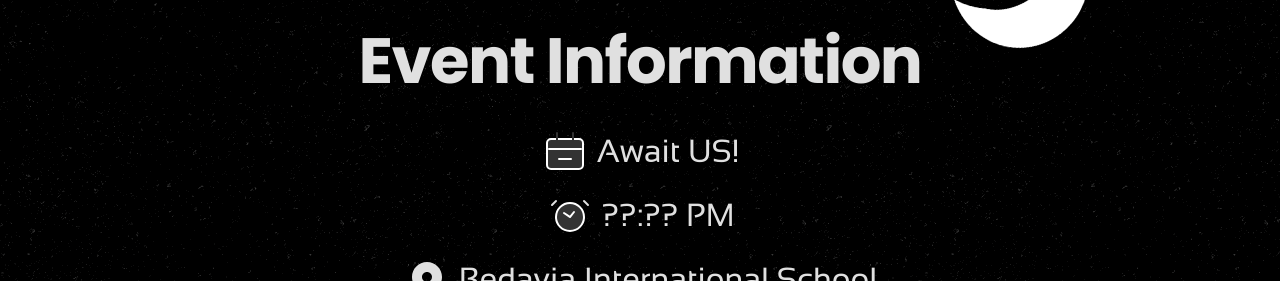
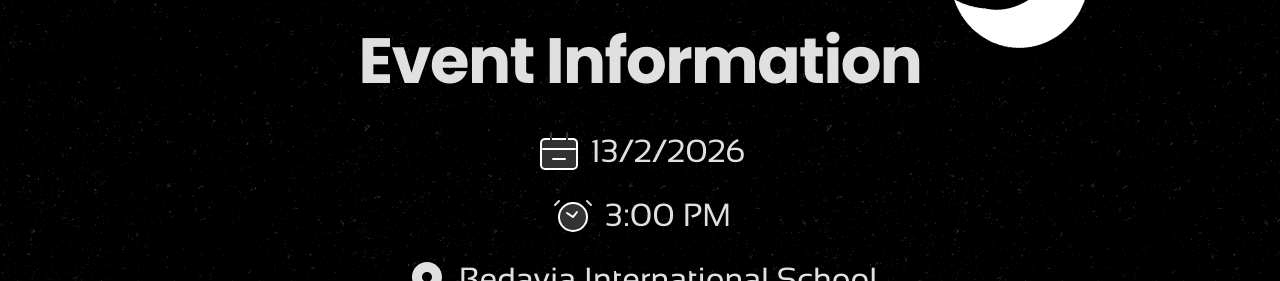
Before and after one commit to TEDx-Bedayia/platform, a Next.js app: page / in a window 1280 px wide. Shown: the part 1560-1841 px from the top of the page. Built offline with nearby package versions, Linux system fonts and the light colour scheme.

Commit message:
info changes

```diff
--- a/app/page.tsx
+++ b/app/page.tsx
@@ -21,16 +21,16 @@ const FAQComponent = () => {
   const faqData = [
     {
       question: "What is the date of the next event?",
-      answer: "The next event date is still to be released. Await us!",
+      answer: "13th of February 2026",
     },
     {
       question: "How can I buy tickets?",
-      answer: "Tickets can be purchased online through our website.",
+      answer: "You can buy the tickets through our website link either through telda, instapay, vodafone cash or Cash at our Bedayia High School Office",
     },
     {
       question: "How can I contact support?",
       answer:
-        "Email us at tedxyouth@bedayia.com for event-related inquiries, or send us a WhatsApp message at +201055782533 for technical support.",
+        "For any support or inquiries, you can contact +2001013389776 or +20 10 08527016. Or you can send an email to tedxyouth@bedayia.com",
     },
   ];
 
@@ -422,7 +422,7 @@ export default function Home() {
         <center className="flex w-screen shrink-0 flex-row justify-center gap-5 text-start max-phone:flex-col">
           <div className="flex w-full flex-col gap-4 text-center">
             {infoItem(
-              "Await US!",
+              "13/2/2026",
               <svg
                 xmlns="http://www.w3.org/2000/svg"
                 width="48"
@@ -466,7 +466,7 @@ export default function Home() {
               </svg>
             )}
             {infoItem(
-              "??:?? PM",
+              "3:00 PM",
               <svg
                 xmlns="http://www.w3.org/2000/svg"
                 width="48"
```
